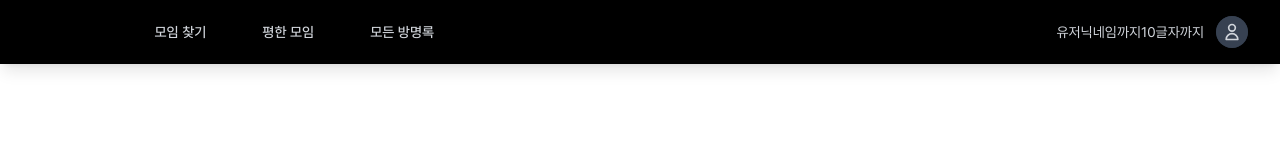
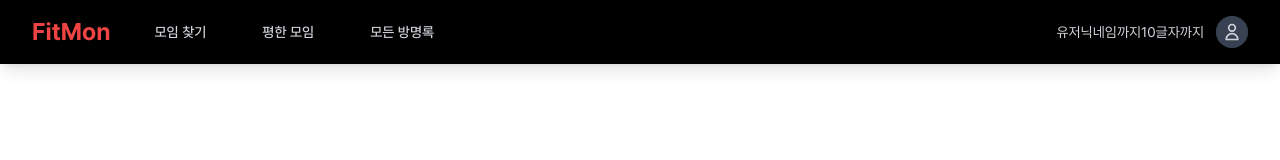
Before and after one commit to FESI06-project/-frontend, a Next.js app: page / in a window 1280 px wide. Shown: the top 160 px of the page. Built offline with nearby package versions, Linux system fonts and the light colour scheme.

Commit message:
💄style:  red ->primary로 renamed

```diff
--- a/tailwind.config.ts
+++ b/tailwind.config.ts
@@ -19,7 +19,7 @@ export default {
           700: '#B5BBC2',
         },
         white: '#F3F4F6',
-        red: '#FF2140',
+        primary: '#FF2140',
         error: '#FF0000',
       },
       fontFamily: {
```
